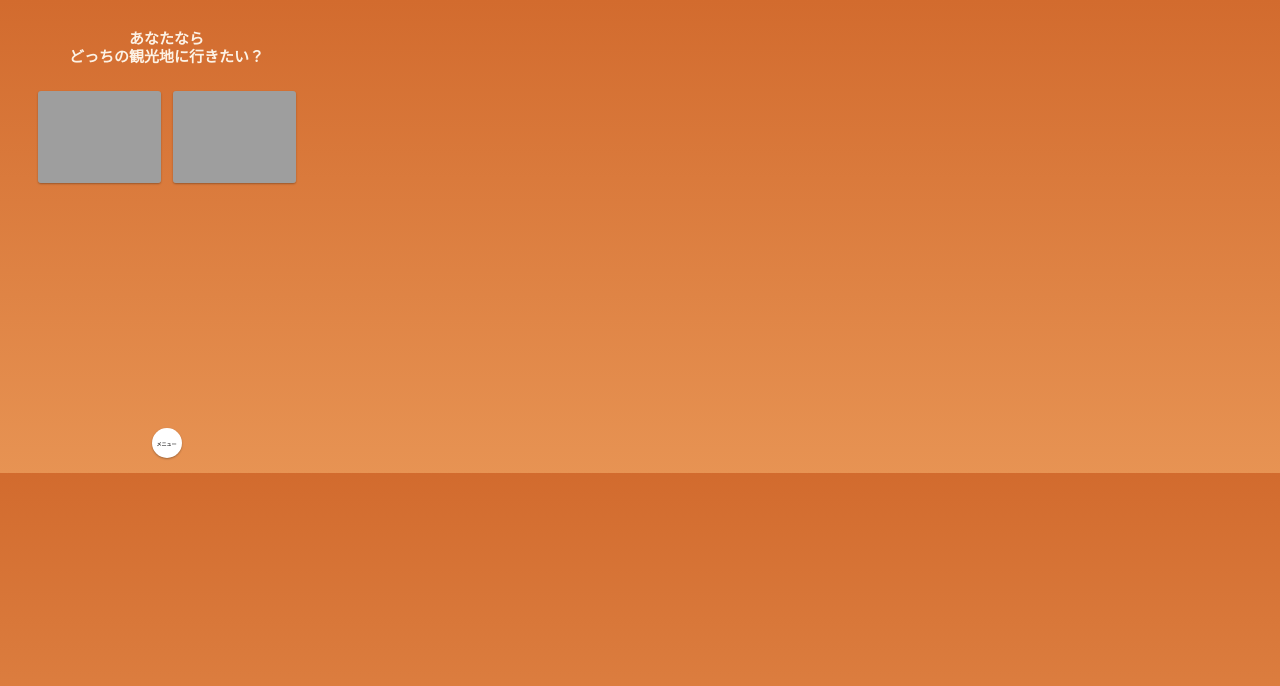
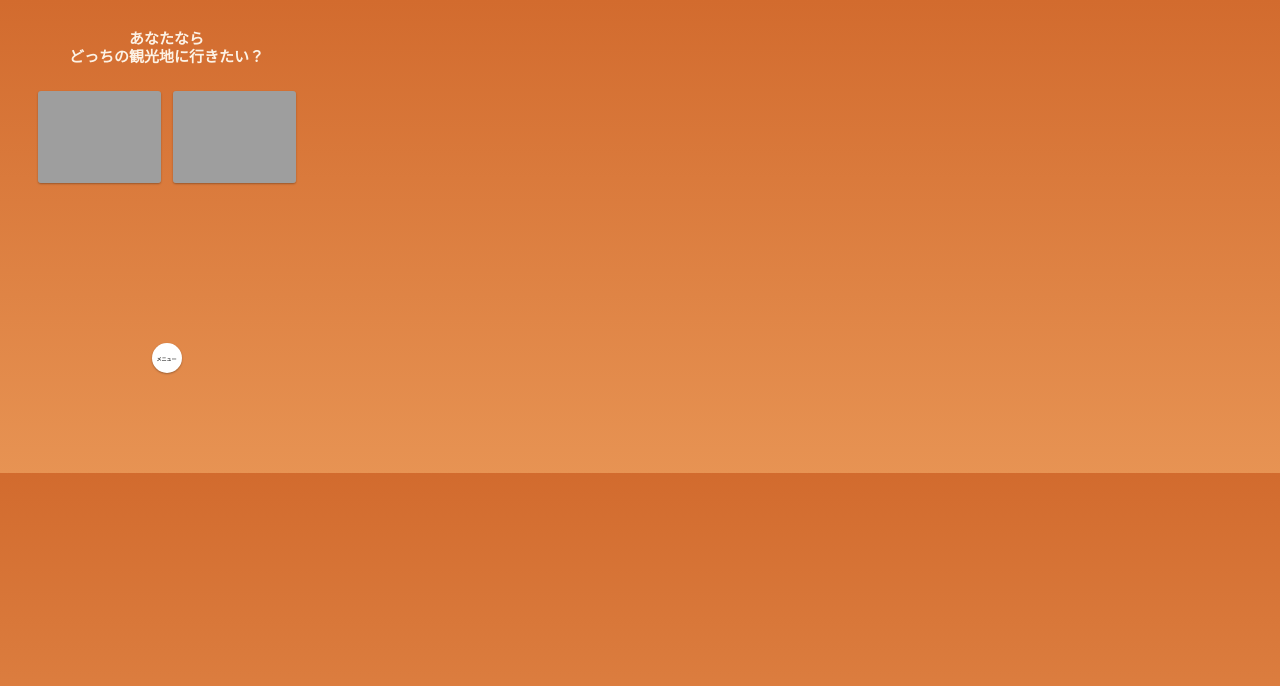
Before and after one commit to siori920/GP1-newweb, a plain HTML site: page index.html in a window 1280 px wide. Drawn offline with Linux system fonts and the light colour scheme; grey boxes are pictures that could not be loaded.

Commit message:
Update index.html

```diff
--- a/index.html
+++ b/index.html
@@ -48,7 +48,7 @@
         /* メニューボタン */
         .menu-button {
             position: absolute;
-            bottom: 15px;
+            bottom: 100px;
             left: 50%;
             transform: translateX(-50%);
             width: 30px;
```
